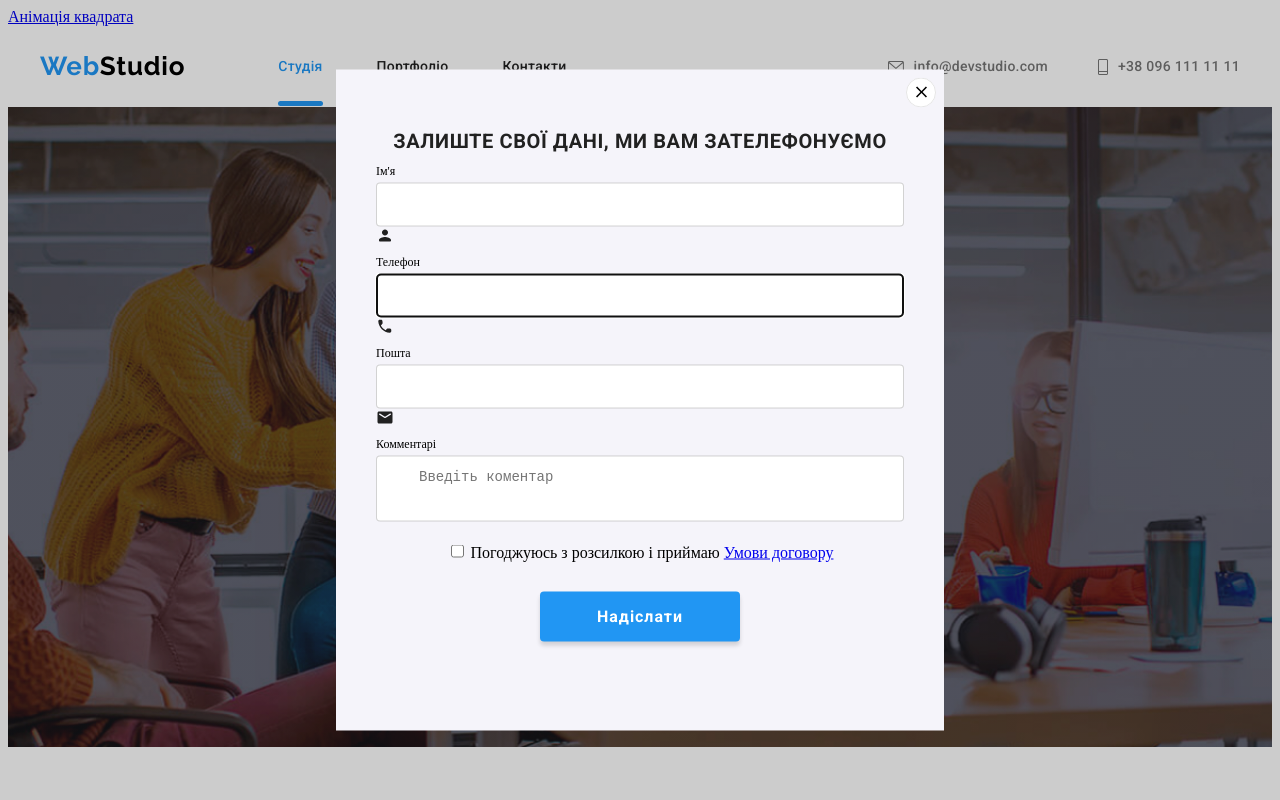
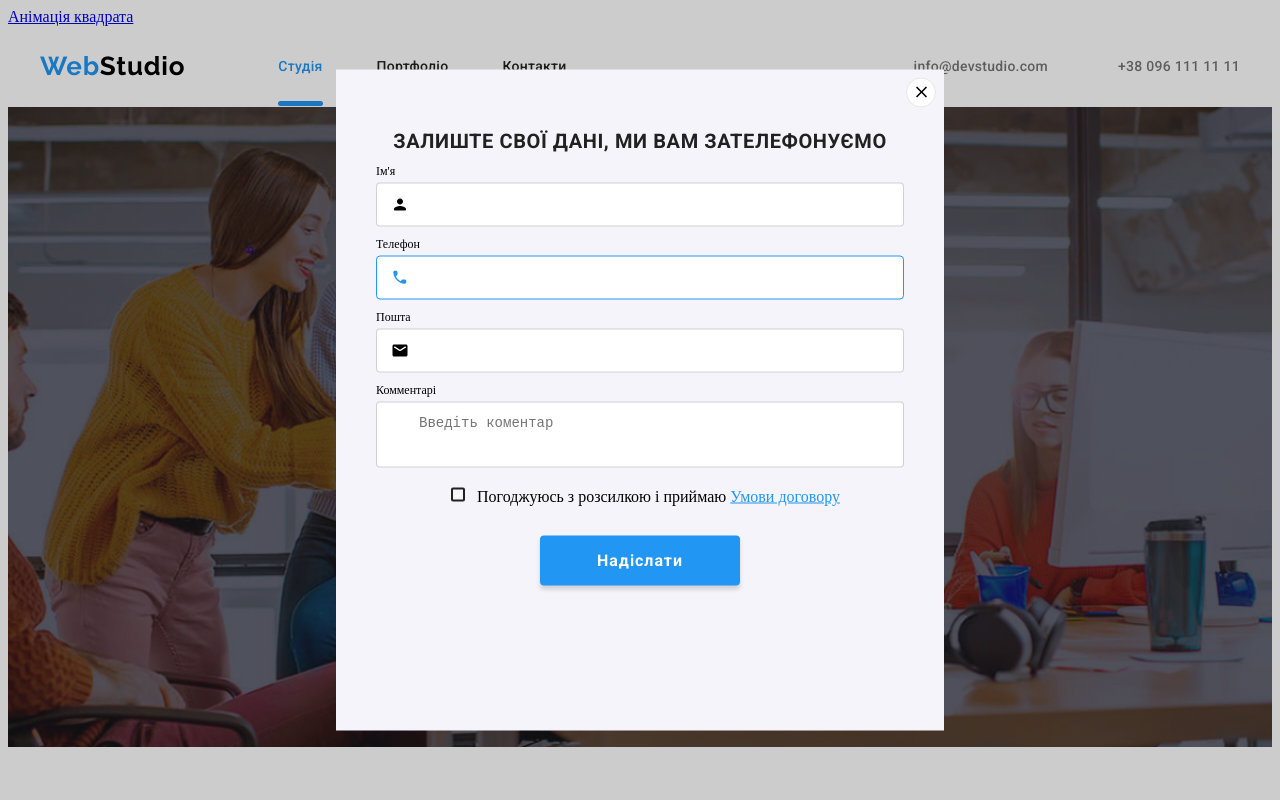
Before and after one commit to AlexSawranskiy/goiteens-homework-6, a plain HTML site: page index.html in a window 1280 px wide. Shown: the top 800 px of the page. Drawn offline with Linux system fonts and the light colour scheme.

Commit message:
фікс позиціонування та оверлея

```diff
--- a/index.html
+++ b/index.html
@@ -60,8 +60,8 @@
                                type="text"
                                name="user-name"
                                id="user-name">
-                               <svg width="18" height="18" viewBox="0 0 18 18" fill="none" xmlns="http://www.w3.org/2000/svg">
-                                <path d="M9 9C10.6575 9 12 7.6575 12 6C12 4.3425 10.6575 3 9 3C7.3425 3 6 4.3425 6 6C6 7.6575 7.3425 9 9 9ZM9 10.5C6.9975 10.5 3 11.505 3 13.5V14.25C3 14.6625 3.3375 15 3.75 15H14.25C14.6625 15 15 14.6625 15 14.25V13.5C15 11.505 11.0025 10.5 9 10.5Z" fill="#212121"/>
+                               <svg class="form-icon" width="18" height="18" viewBox="0 0 18 18" fill="none" xmlns="http://www.w3.org/2000/svg">
+                                <path d="M9 9C10.6575 9 12 7.6575 12 6C12 4.3425 10.6575 3 9 3C7.3425 3 6 4.3425 6 6C6 7.6575 7.3425 9 9 9ZM9 10.5C6.9975 10.5 3 11.505 3 13.5V14.25C3 14.6625 3.3375 15 3.75 15H14.25C14.6625 15 15 14.6625 15 14.25V13.5C15 11.505 11.0025 10.5 9 10.5Z"/>
                                 </svg>
                             </li>
                             <li class="field">
@@ -71,8 +71,8 @@
                                type="tel"
                                name="user-tel"
                                id="user-tel" autofocus>
-                               <svg width="18" height="18" viewBox="0 0 18 18" fill="none" xmlns="http://www.w3.org/2000/svg">
-                                <path d="M13.996 11.1227L12.1579 10.9128C11.7164 10.8622 11.2822 11.0141 10.9711 11.3253L9.63948 12.6569C7.59147 11.6148 5.91254 9.94308 4.87044 7.88782L6.20925 6.54901C6.52043 6.23782 6.6724 5.80361 6.62174 5.36217L6.41188 3.53849C6.32504 2.80757 5.70991 2.25757 4.97176 2.25757H3.71979C2.90203 2.25757 2.22178 2.93783 2.27243 3.75559C2.65598 9.93584 7.59871 14.8714 13.7717 15.2549C14.5894 15.3056 15.2697 14.6253 15.2697 13.8075V12.5556C15.2769 11.8247 14.7269 11.2095 13.996 11.1227Z" fill="#212121"/>
+                               <svg class="form-icon" width="18" height="18" viewBox="0 0 18 18" fill="none" xmlns="http://www.w3.org/2000/svg">
+                                <path d="M13.996 11.1227L12.1579 10.9128C11.7164 10.8622 11.2822 11.0141 10.9711 11.3253L9.63948 12.6569C7.59147 11.6148 5.91254 9.94308 4.87044 7.88782L6.20925 6.54901C6.52043 6.23782 6.6724 5.80361 6.62174 5.36217L6.41188 3.53849C6.32504 2.80757 5.70991 2.25757 4.97176 2.25757H3.71979C2.90203 2.25757 2.22178 2.93783 2.27243 3.75559C2.65598 9.93584 7.59871 14.8714 13.7717 15.2549C14.5894 15.3056 15.2697 14.6253 15.2697 13.8075V12.5556C15.2769 11.8247 14.7269 11.2095 13.996 11.1227Z"/>
                                 </svg>
                             </li>
                             <li class="field">
@@ -82,8 +82,8 @@
                                type="email"
                                name="user-mail"
                                id="user-mail" autocomplete="off">
-                               <svg width="18" height="18" viewBox="0 0 18 18" fill="none" xmlns="http://www.w3.org/2000/svg">
-                                <path d="M15 3H3C2.175 3 1.5075 3.675 1.5075 4.5L1.5 13.5C1.5 14.325 2.175 15 3 15H15C15.825 15 16.5 14.325 16.5 13.5V4.5C16.5 3.675 15.825 3 15 3ZM14.7 6.1875L9.3975 9.5025C9.1575 9.6525 8.8425 9.6525 8.6025 9.5025L3.3 6.1875C3.1125 6.0675 3 5.865 3 5.6475C3 5.145 3.5475 4.845 3.975 5.1075L9 8.25L14.025 5.1075C14.4525 4.845 15 5.145 15 5.6475C15 5.865 14.8875 6.0675 14.7 6.1875Z" fill="#212121"/>
+                               <svg class="form-icon" width="18" height="18" viewBox="0 0 18 18" fill="none" xmlns="http://www.w3.org/2000/svg">
+                                <path d="M15 3H3C2.175 3 1.5075 3.675 1.5075 4.5L1.5 13.5C1.5 14.325 2.175 15 3 15H15C15.825 15 16.5 14.325 16.5 13.5V4.5C16.5 3.675 15.825 3 15 3ZM14.7 6.1875L9.3975 9.5025C9.1575 9.6525 8.8425 9.6525 8.6025 9.5025L3.3 6.1875C3.1125 6.0675 3 5.865 3 5.6475C3 5.145 3.5475 4.845 3.975 5.1075L9 8.25L14.025 5.1075C14.4525 4.845 15 5.145 15 5.6475C15 5.865 14.8875 6.0675 14.7 6.1875Z"/>
                                 </svg>
                             </li>
                             <li class="field">
@@ -94,7 +94,11 @@
                         </ul>
                         <div class="checkbox">
                             <label class="field-label">
-                            <input type="checkbox" name="checkbox" value="checkbox">
+                            <input class="field-checkbox" type="checkbox" name="checkbox" value="checkbox">
+                            <svg class="checkbox-icon" width="10" height="10" viewBox="0 0 16 15" fill="none" xmlns="http://www.w3.org/2000/svg">
+                                <rect width="16" height="15" rx="2"/>
+                                <path d="M3.95703 7.75166L3.88825 7.68604L3.81923 7.75141L2.93123 8.59258L2.85486 8.66492L2.93097 8.73753L6.42671 12.0724L6.49574 12.1382L6.56476 12.0724L14.069 4.91352L14.1449 4.84116L14.069 4.76881L13.1873 3.92764L13.1183 3.86183L13.0493 3.92761L6.49577 10.1735L3.95703 7.75166Z" fill="white" stroke="white" stroke-width="0.2"/>
+                                </svg>
                             Погоджуюсь з розсилкою і приймаю
                             <a href="./">Умови договору</a>
 
--- a/style.css
+++ b/style.css
@@ -814,6 +814,7 @@ img {
     border-radius: 4px;
     transition: border 250ms cubic-bezier(0.4, 0, 0.2, 1);
     padding-left: 42px;
+    outline: none;
 }
 
 .field:not(:last-child){
@@ -823,8 +824,14 @@ img {
 
 .form-icon{
     position: absolute;
+    display: inline-block;
+    fill: currentColor;
 
-    display: inline-block;
+    transition: fill 250ms cubic-bezier(0.4, 0, 0.2, 1);
+
+   top: 50%;
+   left: 15px;
+   margin: 0;
 }
 
 .field label{
@@ -840,3 +847,39 @@ img {
 .checkbox{
     margin-bottom: 30px;
 }
+
+.field:focus-within .form-field,
+.field:hover .form-field{
+    border: 1px solid #2196F3;
+}
+
+.field:focus-within > .form-icon,
+.field:hover > .form-icon{
+    fill: #2196F3;
+}
+
+.field-checkbox{
+    appearance: none;
+}
+
+.field-checkbox:focus-within + .checkbox-icon{
+    border: 2px solid #2196F3;
+}
+
+.checkbox-icon{
+    display: inline-block;
+    margin-right: 8px;
+    padding: 0;
+    border: 2px solid #212121;
+    border-radius: 2px;
+}
+
+.field-checkbox:checked + .checkbox-icon{
+    background-color: #2196F3;
+    border: 2px solid #2196F3;
+}
+
+.field-label a{
+    color: #2196F3;
+    text-decoration: underline;
+}
```
Also changed, not shown: img-2/icon check.svg (added), img-2/icon.svg (deleted).
